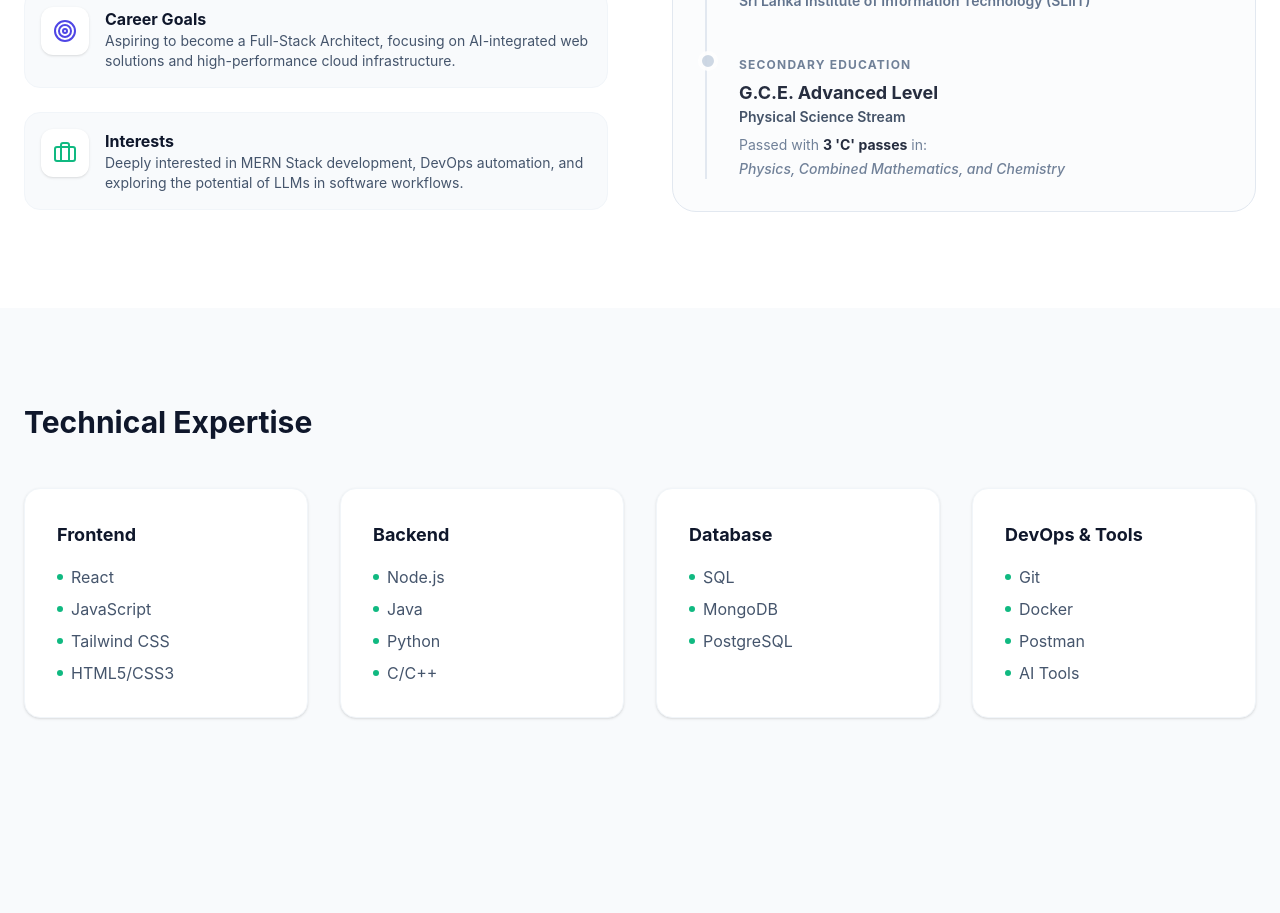
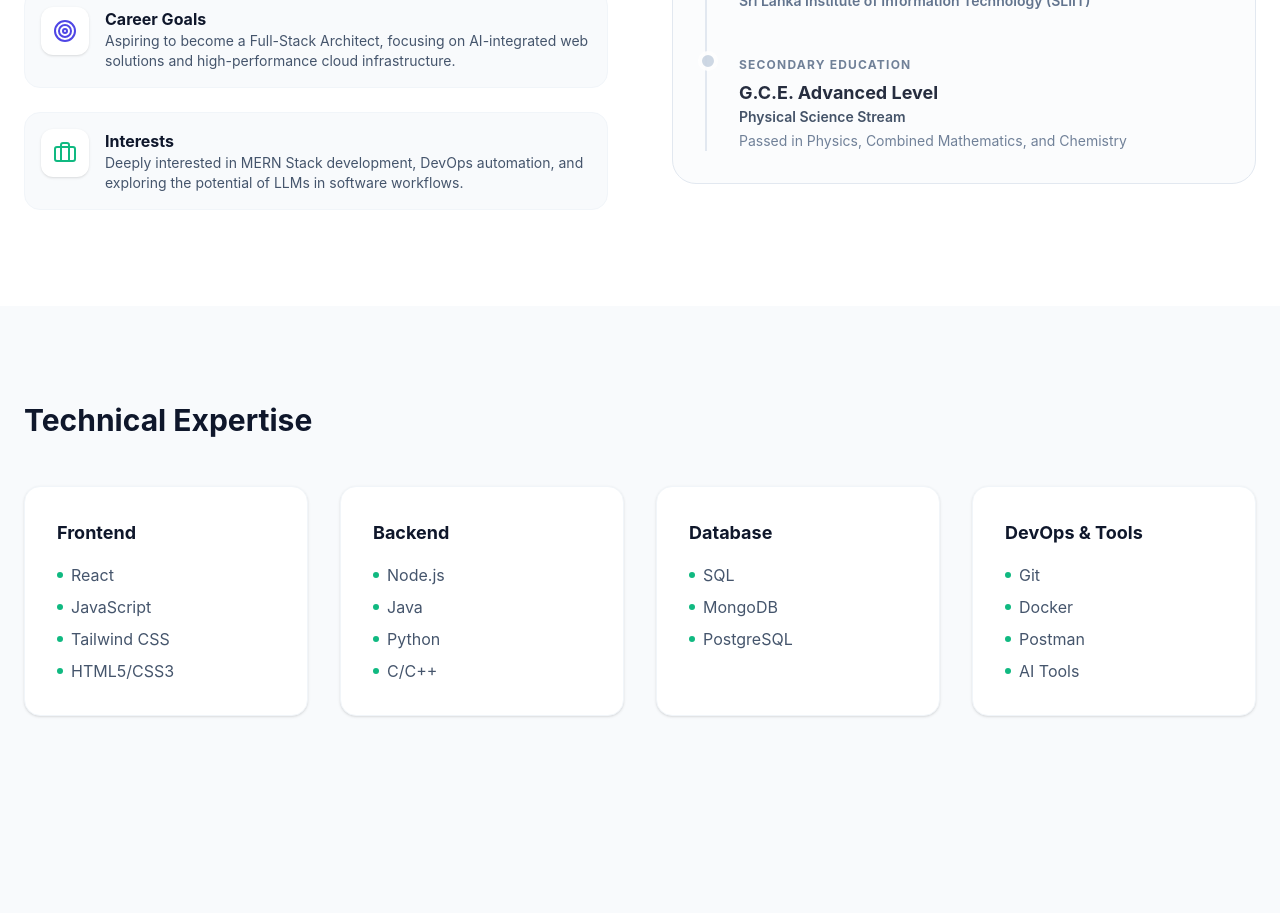
Before and after one commit to Wathsika/my-portfolio, a React (Vite) app: page / in a window 1280 px wide. Shown: the part 1000-1913 px from the top of the page. Built offline with nearby package versions, Linux system fonts and the light colour scheme.

Commit message:
Update About.jsx

```diff
--- a/src/components/About.jsx
+++ b/src/components/About.jsx
@@ -90,7 +90,7 @@
                   Secondary Education
                 </span>
 
-                {/* Highlighted Status */}
+                {/* G.C.E. Advanced Level */}
                 <h3 className="text-lg font-bold text-slate-900 mt-1">
                   G.C.E. Advanced Level
                 </h3>
@@ -99,19 +99,9 @@
                   Physical Science Stream
                 </p>
 
-                {/* Grades Highlight */}
-                <div className="mt-2">
-                  <p className="text-slate-500 text-sm">
-                    Passed with{" "}
-                    <span className="text-slate-900 font-bold">
-                      3 'C' passes
-                    </span>{" "}
-                    in:
-                  </p>
-                  <p className="text-slate-500 text-sm italic mt-1 font-medium">
-                    Physics, Combined Mathematics, and Chemistry
-                  </p>
-                </div>
+                <p className="text-slate-500 text-sm mt-1">
+                  Passed in Physics, Combined Mathematics, and Chemistry
+                </p>
               </div>
             </div>
           </motion.div>
```
